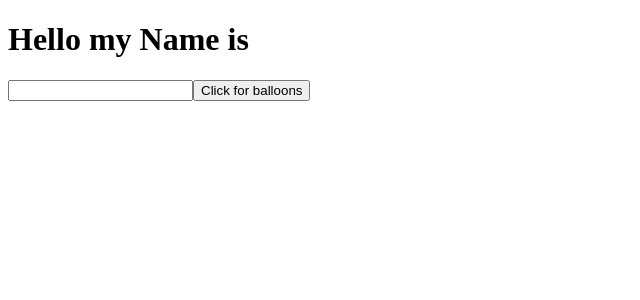
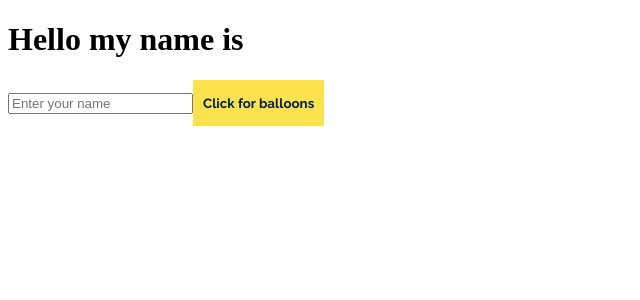
Before and after one commit to jesusidev/axon-react-startup, a React app: page / in a window 1280 px wide. Shown: the top 300 px of the page, without its empty margins (0-640 px from the left). Built offline with nearby package versions, Linux system fonts and the light colour scheme.

Commit message:
feat(Jest and Styled Components): Added in Jest and Styled-Components
Enzyme has been replaced for Testing React Library. Enzyme node modules has been uninstalled.

```diff
--- a/src/app.tsx
+++ b/src/app.tsx
@@ -1,6 +1,7 @@
 import React from 'react';
 import ReactDOM from 'react-dom';
 import Button from './components/button/button';
+import helloString from './components/hello';
 
 const App: React.FC = () => {
   const [name, setName] = React.useState<string | null>('');
@@ -10,14 +11,18 @@ const App: React.FC = () => {
     setIsLoading(true);
     setTimeout(() => {
       setIsLoading(false);
-      setName(`${name}!🎈`);
+      setName(`🎈${name}🎈`);
     }, 2000);
   };
 
   return (
     <div className="wrapper">
-      <h1>{`Hello my Name is ${name}`}</h1>
-      <input type="text" onChange={(e) => setName(e.target.value)} />
+      <h1>{helloString(name)}</h1>
+      <input
+        type="text"
+        placeholder="Enter your name"
+        onChange={(e) => setName(e.target.value)}
+      />
       <Button disabled={isLoading} onClick={onButtonClick}>
         {isLoading ? 'Loading...' : 'Click for balloons'}
       </Button>
--- /dev/null
+++ b/src/components/button/button.style.ts
@@ -0,0 +1,21 @@
+import styled from 'styled-components';
+import { darken, lighten } from 'polished';
+
+const ButtonBase = styled.button`
+  font-family: 'Raleway', sans-serif;
+  font-weight: 700;
+  background-color: #fde24f;
+  border: none;
+  color: #00214d;
+  padding: 15px 10px;
+  cursor: pointer;
+  &:hover {
+    background-color: ${darken(0.2, '#fde24f')};
+  }
+  &:disabled {
+    background-color: ${lighten(0.2, '#fde24f')};
+    cursor: not-allowed;
+  }
+`;
+
+export default ButtonBase;
--- a/src/components/button/button.tsx
+++ b/src/components/button/button.tsx
@@ -1,4 +1,5 @@
 import React from 'react';
+import ButtonBase from './button.style';
 
 interface IButtonProps extends React.ButtonHTMLAttributes<HTMLButtonElement> {
   children: React.ReactNode;
@@ -9,9 +10,9 @@ interface IButtonProps extends React.ButtonHTMLAttributes<HTMLButtonElement> {
 const Button: React.FC<IButtonProps> = (props: IButtonProps) => {
   const { children, disabled, onClick } = props;
   return (
-    <button type="button" disabled={disabled} onClick={onClick}>
+    <ButtonBase type="button" disabled={disabled} onClick={onClick}>
       {children}
-    </button>
+    </ButtonBase>
   );
 };
 
--- /dev/null
+++ b/src/components/hello.ts
@@ -0,0 +1,5 @@
+const helloString = (name: string | null): string => {
+  return `Hello my name is ${name}`;
+};
+
+export default helloString;
--- a/src/index.html
+++ b/src/index.html
@@ -6,6 +6,7 @@
     <meta http-equiv="X-UA-Compatible" content="ie=edge" />
     <meta name="theme-color" content="#007acc" />
     <meta name="description" content="React with TypeScript" />
+    <link href="https://fonts.googleapis.com/css2?family=Raleway:wght@400;700&display=swap" rel="stylesheet">
     <title>Axon React Startup</title>
 </head>
 
--- a/tsconfig.json
+++ b/tsconfig.json
@@ -1,6 +1,6 @@
 {
   "compilerOptions": {
-    "outDir": "./public/",
+    "noEmit": true, // Do not emit output (meaning do not compile code, only perform type checking)
     "sourceMap": true, //Generates corresponding .map file.
     "noImplicitAny": true, //Raise error on expressions and declarations with an implied any type.
     "module": "commonjs", // Specify module code generation
@@ -25,5 +25,5 @@
     "src/**/*.ts",
     "src/**/*.tsx"
   ],
-  "exclude": ["node_modules", "build", "test", "src/**/*.spec.ts", "src/**/*.test.ts"] // *** The files to not type check ***
+  "exclude": ["./node_modules", "./build"] // *** The files to not type check ***
 }
```
Also changed, not shown: jest.config.js (+6 -5 lines), package.json (+6 -5 lines), .babelrc, .eslintrc.js, 2 other files (tests, documents, lock files or other folders).
